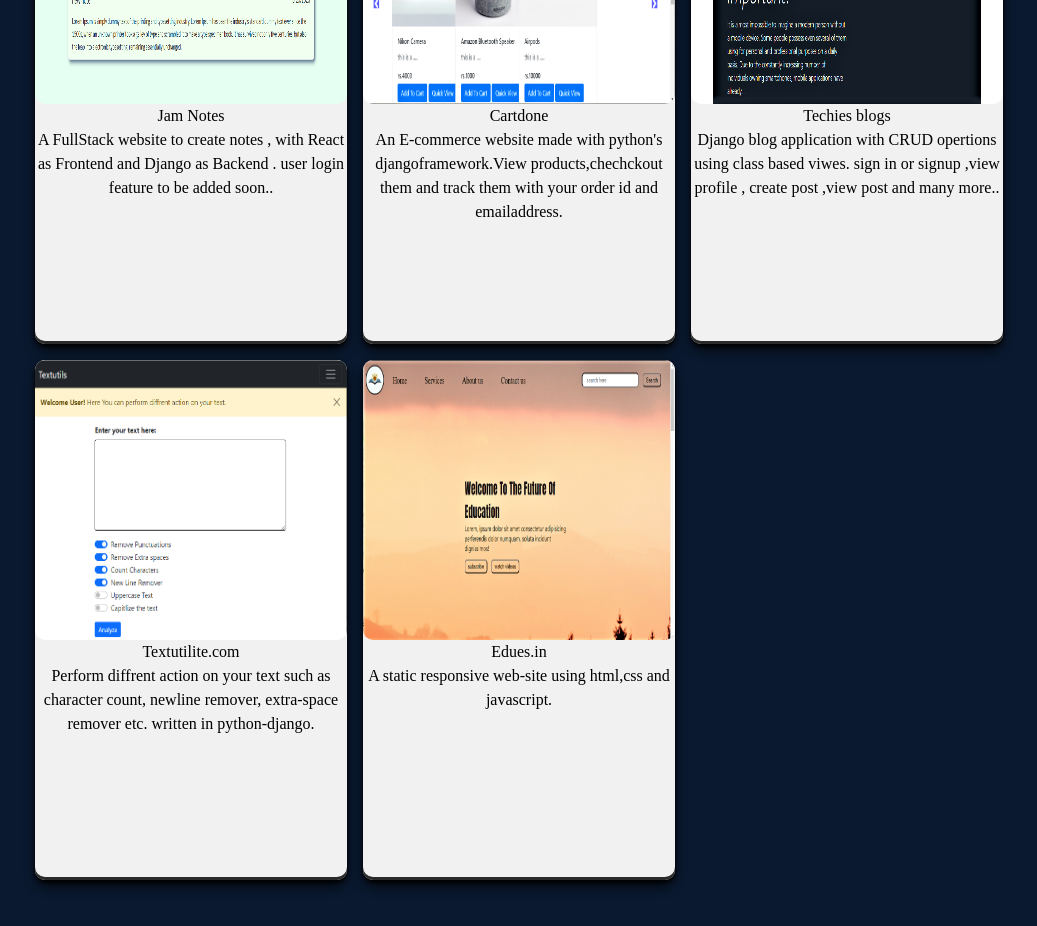
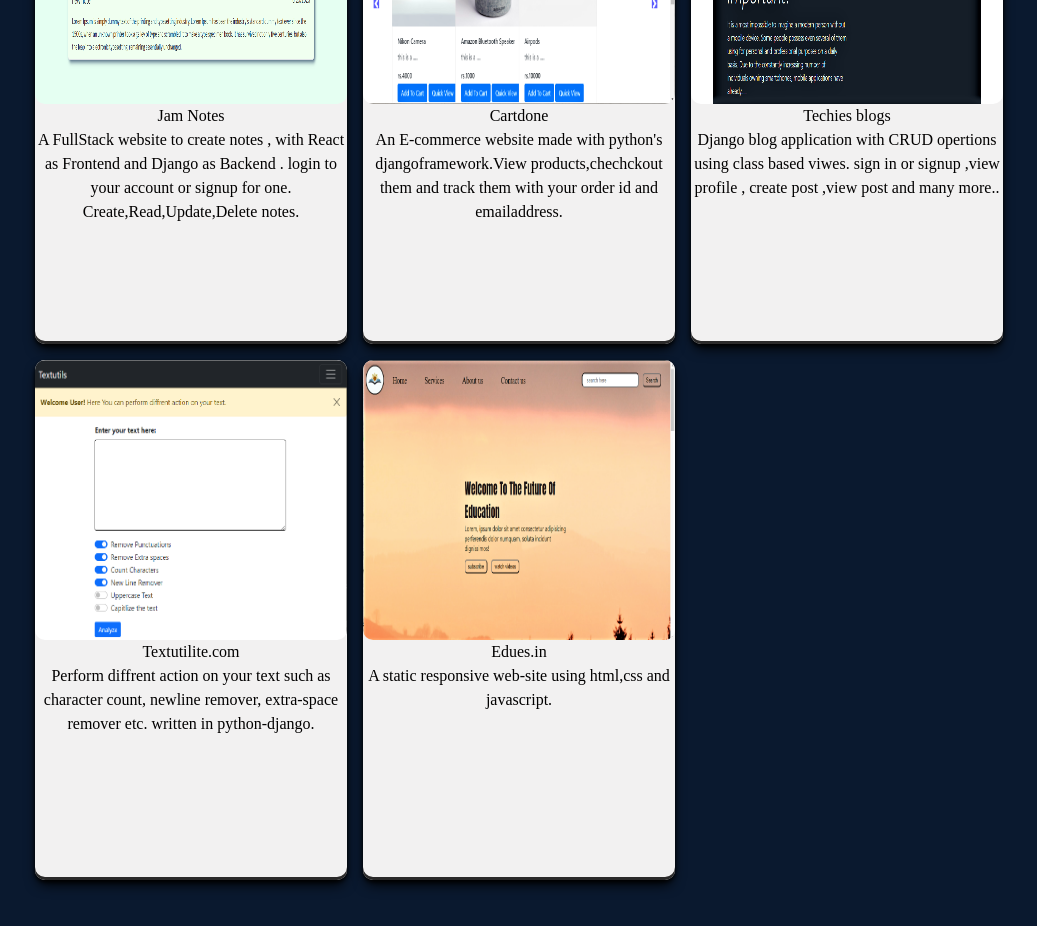
Before and after one commit to coderaman21/portfolio_react, a React (Create React App) app: page / in a window 1280 px wide. Shown: the part 2680-3606 px from the top of the page, without its empty margins (121-1158 px from the left). Built offline with nearby package versions, Linux system fonts and the light colour scheme.

Commit message:
updated description of a project

```diff
--- a/src/components/Projects.js
+++ b/src/components/Projects.js
@@ -12,7 +12,7 @@ const Projects = () => {
     let blogsSummary = 'Django blog application with CRUD opertions using class based viwes. sign in or signup ,view profile , create post ,view post and many more.. '
     let utilSummary = 'Perform diffrent action on your text such as character count, newline remover, extra-space remover etc. written in python-django.'
     let eduesSummary = 'A static responsive web-site using html,css and javascript. '
-    let jamNotesSummary = 'A FullStack website to create notes , with React as Frontend and Django as Backend . user login feature to be added soon..'
+    let jamNotesSummary = 'A FullStack website to create notes , with React as Frontend and Django as Backend . login to your account or signup for one. Create,Read,Update,Delete notes. '
 
     return (
     <div name='projects' className='w-full  bg-[#0a192f] text-gray-300'>
```
